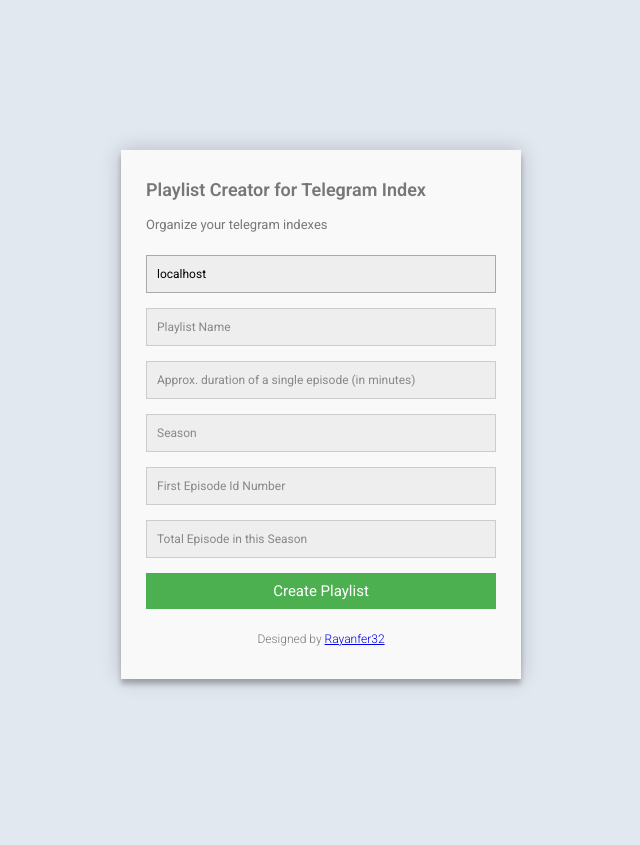
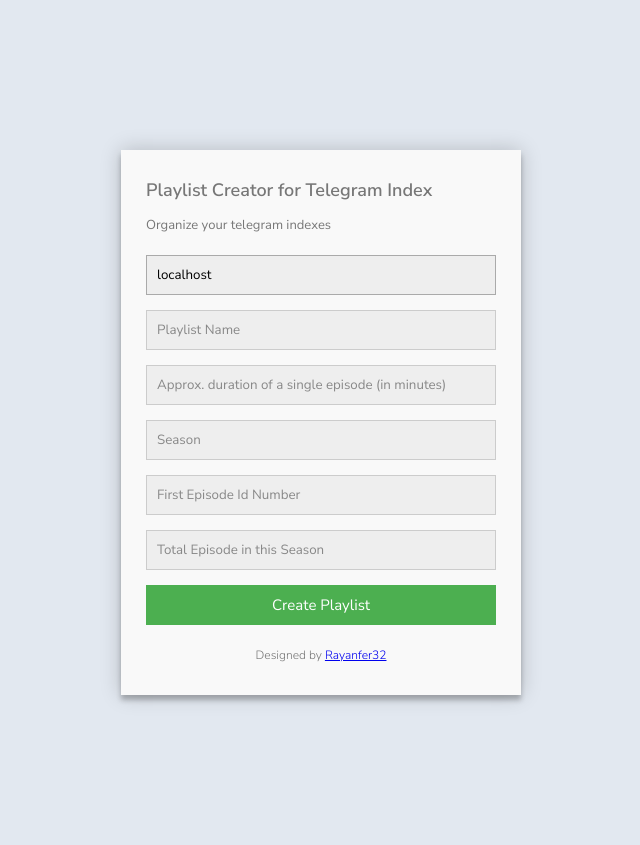
Before and after one commit to rayanfer32/TgindexPro, a Python web app: template app/templates/playlistCreator.html in a window 1280 px wide. Shown: the whole page, without its empty margins (319-959 px from the left). Before the commit the page ends 688 px from the top, so only its background shows below. Run offline with Jinja, Linux system fonts and the light colour scheme; the template is opened without the code that fills it, so the values that code supplies are empty.

Commit message:
font changes

```diff
--- a/app/templates/playlistCreator.html
+++ b/app/templates/playlistCreator.html
@@ -3,7 +3,7 @@
 <head>
     <meta charset="utf-8">
     <meta name="viewport" content="width=device-width, initial-scale=1">
-    <style>@import url(https://fonts.googleapis.com/css?family=Roboto:400,300,600,400italic);
+    <style>@import url(https://fonts.googleapis.com/css?family=Nunito+Sans:400,300,600,400italic);
 * {
   margin: 0;
   padding: 0;
@@ -15,10 +15,10 @@
   -o-font-smoothing: antialiased;
   font-smoothing: antialiased;
   text-rendering: optimizeLegibility;
+  font-family: "Nunito Sans", Helvetica, Arial, sans-serif;
 }
 
 body {
-  font-family: "Roboto", Helvetica, Arial, sans-serif;
   font-weight: 100;
   font-size: 12px;
   line-height: 30px;
@@ -39,7 +39,7 @@ body {
 #contact input[type="url"],
 #contact textarea,
 #contact button[type="submit"] {
-  font: 400 12px/16px "Roboto", Helvetica, Arial, sans-serif;
+  font: 400 12px/16px;
 }
 
 #contact {
```
